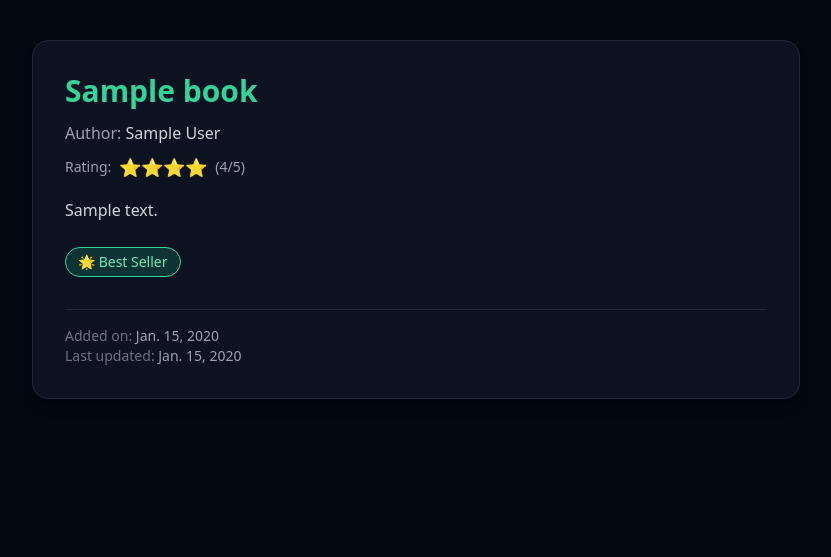
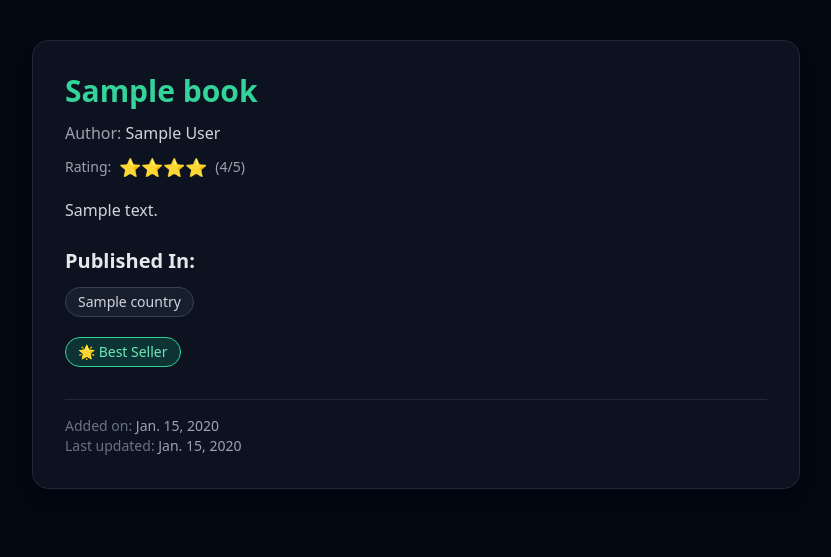
Before and after one commit to EslamKamel89/page_nest, a Django app: a page that uses page_nest/book_outlet/templates/book_outlet/book_detail.html in a window 1280 px wide. Shown: the part 65-622 px from the top of the page, without its empty margins (224-1055 px from the left). Run offline with Django 5.2, Linux system fonts and the light colour scheme; tables that the repository leaves empty hold one stand-in row (values such as "Sample post"); some libraries are stand-ins or nearby versions.

Commit message:
feat(book_outlet): add Country model, admin, and display published countries on book detail

```diff
--- a/page_nest/book_outlet/models.py
+++ b/page_nest/book_outlet/models.py
@@ -15,6 +15,9 @@ class BaseModel(models.Model):
 class Country(models.Model):
     name = models.CharField(max_length=50)
     code = models.CharField(max_length=2)
+
+    def __str__(self)-> str :
+        return f"{self.name} - {self.code}"
 
 
 class Address(models.Model) :
--- a/page_nest/book_outlet/templates/book_outlet/book_detail.html
+++ b/page_nest/book_outlet/templates/book_outlet/book_detail.html
@@ -28,6 +28,8 @@
   {% else %}
   <p class="text-gray-500 italic mb-6">No description available.</p>
   {% endif %}
+  <!--prettier-ignore-->
+  {% include "book_outlet/partials/countries.html"%}
 
   <!-- Bestseller Badge -->
   {% if book.is_bestselling %}
--- /dev/null
+++ b/page_nest/book_outlet/templates/book_outlet/partials/countries.html
@@ -0,0 +1,15 @@
+{% if countries %}
+<div class="mt-6">
+  <h2 class="text-xl font-semibold text-gray-200 mb-3">Published In:</h2>
+
+  <div class="flex flex-wrap gap-2 mb-5">
+    {% for country in countries %}
+    <span
+      class="px-3 py-1 rounded-full text-sm font-medium bg-gray-800/60 text-gray-300 border border-gray-700 hover:border-emerald-500 hover:text-emerald-300 transition"
+    >
+      {{ country.name }}
+    </span>
+    {% endfor %}
+  </div>
+</div>
+{% endif %}
--- /dev/null
+++ b/page_nest/book_outlet/utils/clear.py
@@ -0,0 +1,3 @@
+def clear ():
+    import os
+    os.system('cls')
--- a/page_nest/book_outlet/utils/seed_data.py
+++ b/page_nest/book_outlet/utils/seed_data.py
@@ -36,6 +36,6 @@ def seed_data(authors_count:int = 10 , books_per_author:int =10 , countries_coun
                 is_bestselling=faker.boolean(chance_of_getting_true=50) ,
                 slug=slugify(title)
             )
-            book.published_countries.set(faker.random_choices(countries , countries_per_book))
+            book.published_countries.set(faker.random_choices(countries , countries_per_book)) # type: ignore
 
     print(f"{authors_count} authors created and each author have {books_per_author} books created")
--- a/page_nest/book_outlet/views.py
+++ b/page_nest/book_outlet/views.py
@@ -22,5 +22,6 @@ def show(request:HttpRequest , slug:str)->HttpResponse :
     book:Book = get_object_or_404(Book ,slug=slug)
     return render(request , 'book_outlet/book_detail.html', {
         'book'  : book ,
+        'countries' : book.published_countries.all() , # type: ignore
         'star_range' : 5
     })
```
Also changed, not shown: page_nest/book_outlet/admin.py (+6 -1 lines).
